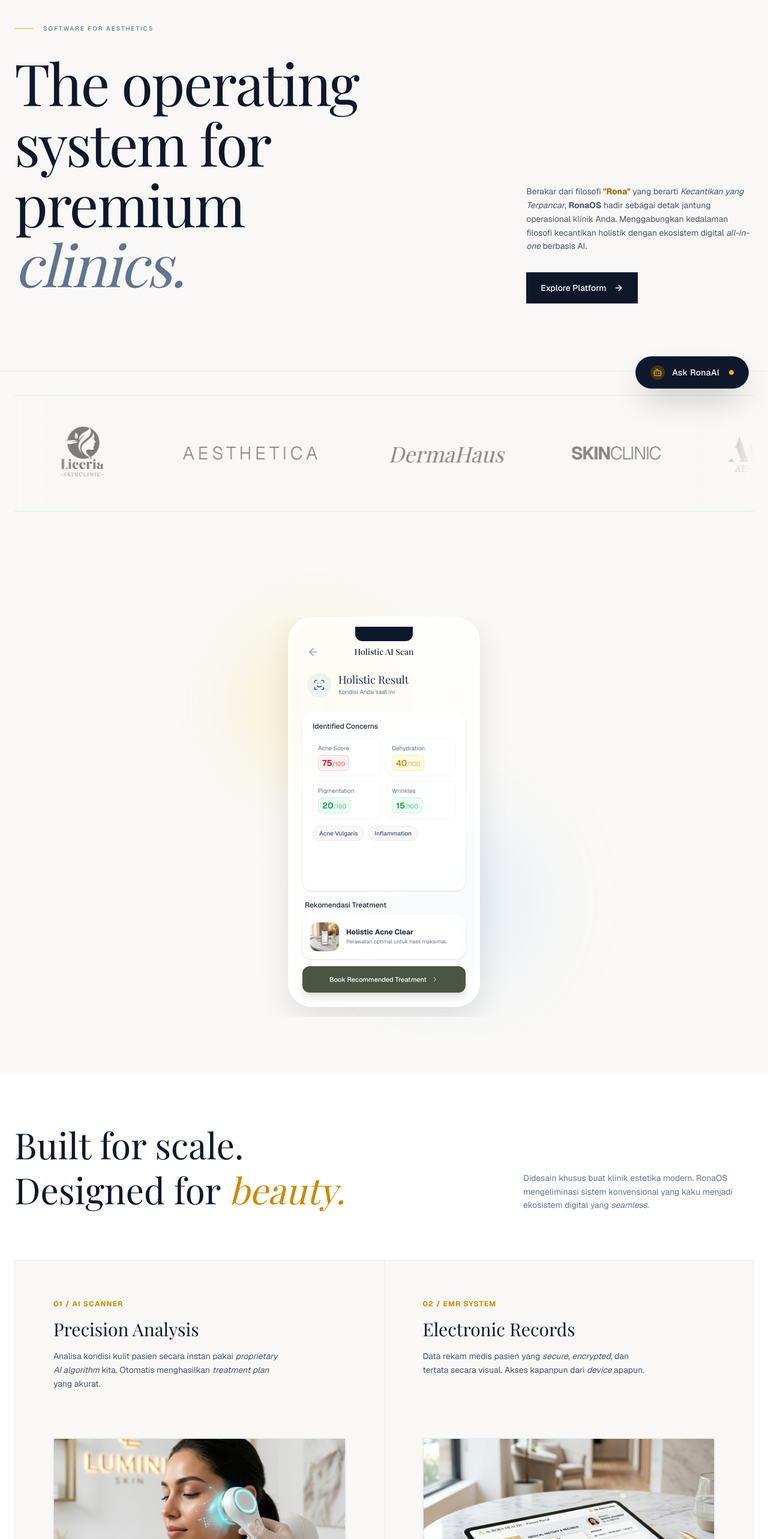
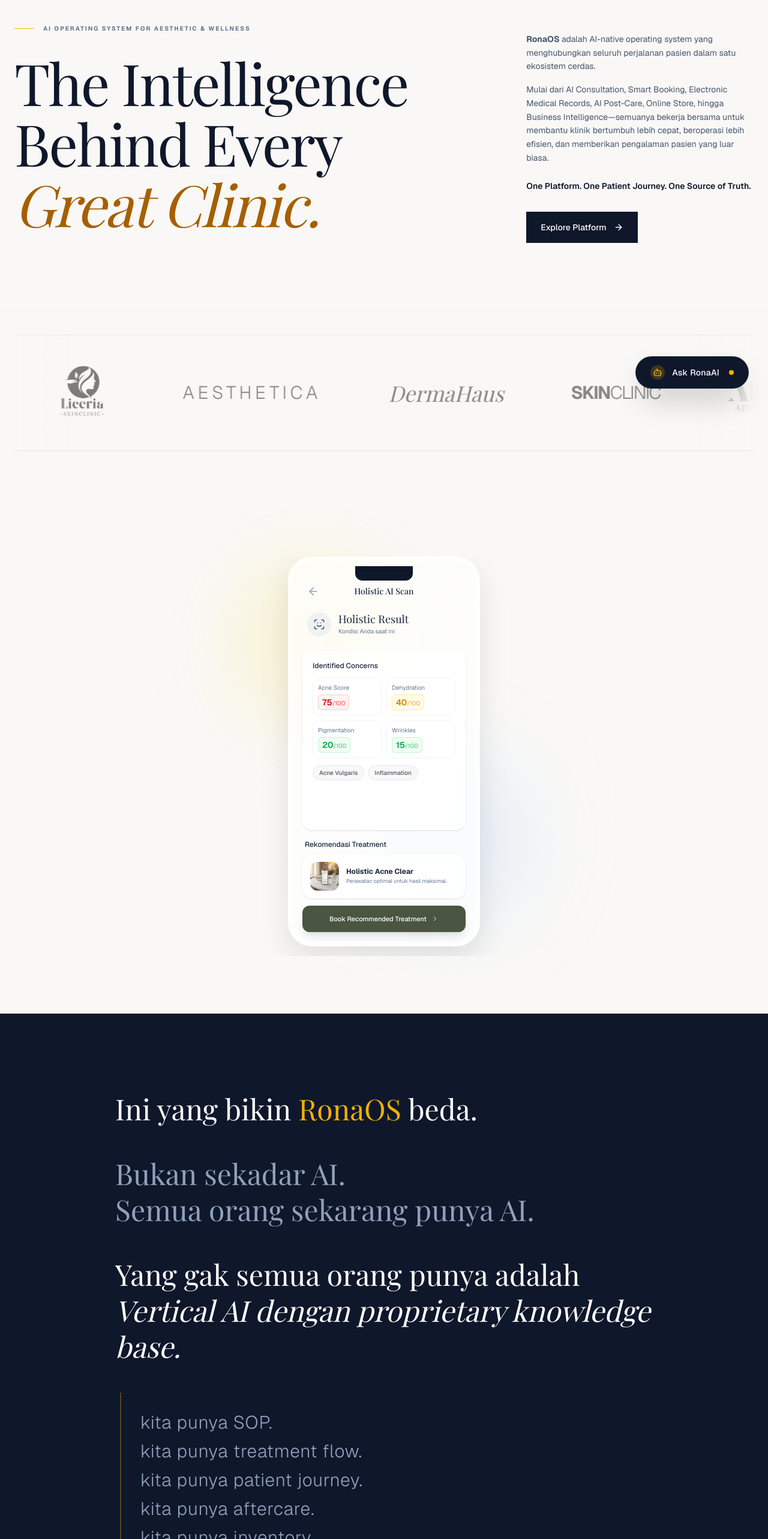
Before and after one commit to jasurddev/AuraWellness, a Next.js app: page / in a window 1280 px wide. Shown: the part 120-2686 px from the top of the page at 60% size. Built offline with nearby package versions, Linux system fonts and the light colour scheme; a web font is replaced by a local one.

Commit message:
feat: premium brand copywriting for RonaOS positioning

```diff
--- a/src/app/page.tsx
+++ b/src/app/page.tsx
@@ -37,10 +37,10 @@
               <motion.div
                 initial={{ opacity: 0, y: 20 }}
                 animate={{ opacity: 1, y: 0 }}
-                className="text-[10px] font-medium uppercase tracking-[0.2em] text-slate-500 mb-8 flex items-center gap-4"
+                className="text-[10px] font-bold uppercase tracking-[0.2em] text-slate-500 mb-8 flex items-center gap-4"
               >
                 <span className="w-8 h-[1px] bg-yellow-500"></span>
-                Software for Aesthetics
+                AI Operating System for Aesthetic & Wellness
               </motion.div>
 
               <motion.h1
@@ -49,20 +49,22 @@
                 transition={{ delay: 0.1 }}
                 className="text-6xl md:text-8xl font-serif text-slate-900 leading-[1.05] tracking-tight mb-8"
               >
-                The operating <br /> system for premium <br />
-                <span className="italic text-slate-500">clinics.</span>
+                The Intelligence <br /> Behind Every <br />
+                <span className="italic text-yellow-700">Great Clinic.</span>
               </motion.h1>
             </div>
 
             <div className="lg:col-span-4 pb-4">
-              <motion.p
+              <motion.div
                 initial={{ opacity: 0, y: 20 }}
                 animate={{ opacity: 1, y: 0 }}
                 transition={{ delay: 0.2 }}
-                className="text-sm text-slate-600 mb-8 leading-relaxed"
+                className="text-sm text-slate-600 mb-8 leading-relaxed space-y-4"
               >
-                Berakar dari filosofi <b className="text-yellow-700">"Rona"</b> yang berarti <i>Kecantikan yang Terpancar</i>, <b>RonaOS</b> hadir sebagai detak jantung operasional klinik Anda. Menggabungkan kedalaman filosofi kecantikan holistik dengan ekosistem digital <i>all-in-one</i> berbasis AI.
-              </motion.p>
+                <p><b>RonaOS</b> adalah AI-native operating system yang menghubungkan seluruh perjalanan pasien dalam satu ekosistem cerdas.</p>
+                <p>Mulai dari AI Consultation, Smart Booking, Electronic Medical Records, AI Post-Care, Online Store, hingga Business Intelligence—semuanya bekerja bersama untuk membantu klinik bertumbuh lebih cepat, beroperasi lebih efisien, dan memberikan pengalaman pasien yang luar biasa.</p>
+                <p className="font-semibold text-slate-900 pt-2">One Platform. One Patient Journey. One Source of Truth.</p>
+              </motion.div>
 
               <motion.div
                 initial={{ opacity: 0, y: 20 }}
@@ -129,6 +131,44 @@
         </div>
       </section>
 
+      {/* 2.7 Manifesto Section */}
+      <section className="py-24 md:py-32 px-6 bg-slate-900 text-white selection:bg-yellow-500/30">
+        <div className="max-w-4xl mx-auto font-serif text-2xl md:text-5xl leading-snug md:leading-tight space-y-8 md:space-y-12">
+          <motion.p initial={{ opacity: 0, y: 20 }} whileInView={{ opacity: 1, y: 0 }} viewport={{ once: true }}>
+            Ini yang bikin <span className="text-yellow-500">RonaOS</span> beda.
+          </motion.p>
+          <motion.p initial={{ opacity: 0, y: 20 }} whileInView={{ opacity: 1, y: 0 }} viewport={{ once: true }} className="text-slate-400">
+            Bukan sekadar AI.<br/>
+            Semua orang sekarang punya AI.
+          </motion.p>
+          <motion.p initial={{ opacity: 0, y: 20 }} whileInView={{ opacity: 1, y: 0 }} viewport={{ once: true }}>
+            Yang gak semua orang punya adalah <br/>
+            <span className="text-white italic">Vertical AI dengan proprietary knowledge base.</span>
+          </motion.p>
+
+          <motion.div initial={{ opacity: 0, y: 20 }} whileInView={{ opacity: 1, y: 0 }} viewport={{ once: true }} className="text-lg md:text-3xl font-sans font-light tracking-wide space-y-3 text-slate-400 py-8 border-l-2 border-yellow-500/30 pl-8 ml-2">
+            <p>kita punya SOP.</p>
+            <p>kita punya treatment flow.</p>
+            <p>kita punya patient journey.</p>
+            <p>kita punya aftercare.</p>
+            <p>kita punya inventory.</p>
+            <p>kita punya booking.</p>
+            <p>kita punya payment.</p>
+            <p>kita punya EMR.</p>
+            <p>kita punya analytics.</p>
+            <p className="text-yellow-500 font-medium pt-4">kita punya AI.</p>
+          </motion.div>
+
+          <motion.p initial={{ opacity: 0, y: 20 }} whileInView={{ opacity: 1, y: 0 }} viewport={{ once: true }}>
+            Itu namanya <br/>
+            <i className="text-yellow-500">Vertical AI Operating System.</i>
+          </motion.p>
+          <motion.p initial={{ opacity: 0, y: 20 }} whileInView={{ opacity: 1, y: 0 }} viewport={{ once: true }} className="text-xl md:text-3xl text-slate-400 font-sans font-light mt-8">
+            Dan ini kelasnya sudah berbeda dibanding software klinik biasa.
+          </motion.p>
+        </div>
+      </section>
+
       {/* 3. Features Bento Grid */}
       <section id="features" className="py-16 md:py-20 bg-white relative">
         <div className="max-w-7xl mx-auto px-6">
@@ -145,11 +185,26 @@
             {/* Feature 1 */}
             <div className="w-[85vw] sm:w-[60vw] shrink-0 md:w-auto snap-center md:snap-align-none bg-[#F9F8F6] p-12 lg:p-16 flex flex-col justify-between h-full">
               <div>
-                <span className="text-xs font-bold text-yellow-600 tracking-widest uppercase mb-4 block">01 / AI Scanner</span>
-                <h3 className="text-3xl font-serif mb-4">Precision Analysis</h3>
-                <p className="text-sm text-slate-600 leading-relaxed mb-12 max-w-sm">
-                  Analisa kondisi kulit pasien secara instan pakai <i>proprietary AI algorithm</i> kita. Otomatis menghasilkan <i>treatment plan</i> yang akurat.
-                </p>
+                <span className="text-xs font-bold text-yellow-600 tracking-widest uppercase mb-4 block">01 / AI Clinical Intelligence</span>
+                <h3 className="text-3xl font-serif mb-6">Beyond Skin Analyzer.</h3>
+                <div className="text-sm text-slate-600 leading-relaxed mb-8 max-w-sm space-y-4">
+                  <p>AI kita bukan cuma scan wajah. AI kita bisa:</p>
+                  <ul className="grid grid-cols-2 gap-y-2 gap-x-1 text-[11px] font-semibold text-slate-700">
+                    <li className="flex items-center gap-1.5"><Check className="w-3.5 h-3.5 text-yellow-500"/> membaca wajah</li>
+                    <li className="flex items-center gap-1.5"><Check className="w-3.5 h-3.5 text-yellow-500"/> histori treatment</li>
+                    <li className="flex items-center gap-1.5"><Check className="w-3.5 h-3.5 text-yellow-500"/> membaca SOP</li>
+                    <li className="flex items-center gap-1.5"><Check className="w-3.5 h-3.5 text-yellow-500"/> cek inventory</li>
+                    <li className="flex items-center gap-1.5"><Check className="w-3.5 h-3.5 text-yellow-500"/> baca transaksi</li>
+                    <li className="flex items-center gap-1.5"><Check className="w-3.5 h-3.5 text-yellow-500"/> atur booking</li>
+                    <li className="flex items-center gap-1.5"><Check className="w-3.5 h-3.5 text-yellow-500"/> saran aftercare</li>
+                    <li className="flex items-center gap-1.5"><Check className="w-3.5 h-3.5 text-yellow-500"/> asisten dokter</li>
+                    <li className="flex items-center gap-1.5"><Check className="w-3.5 h-3.5 text-yellow-500"/> data repeat pasien</li>
+                    <li className="flex items-center gap-1.5"><Check className="w-3.5 h-3.5 text-yellow-500"/> membaca pain</li>
+                    <li className="flex items-center gap-1.5"><Check className="w-3.5 h-3.5 text-yellow-500"/> analisa lifestyle</li>
+                    <li className="flex items-center gap-1.5"><Check className="w-3.5 h-3.5 text-yellow-500"/> knowledge base</li>
+                  </ul>
+                  <p className="font-bold text-slate-900 border-t border-slate-200 pt-4 mt-2">Ini udah jauh di atas "AI Skin Analyzer".</p>
+                </div>
               </div>
               <div className="mt-auto pt-8">
                 <Image src="/images/bento-ai-scanner.png" alt="AI Scanner Interface" width={800} height={600} className="w-full aspect-video object-cover border border-slate-200 shadow-sm" />
```
